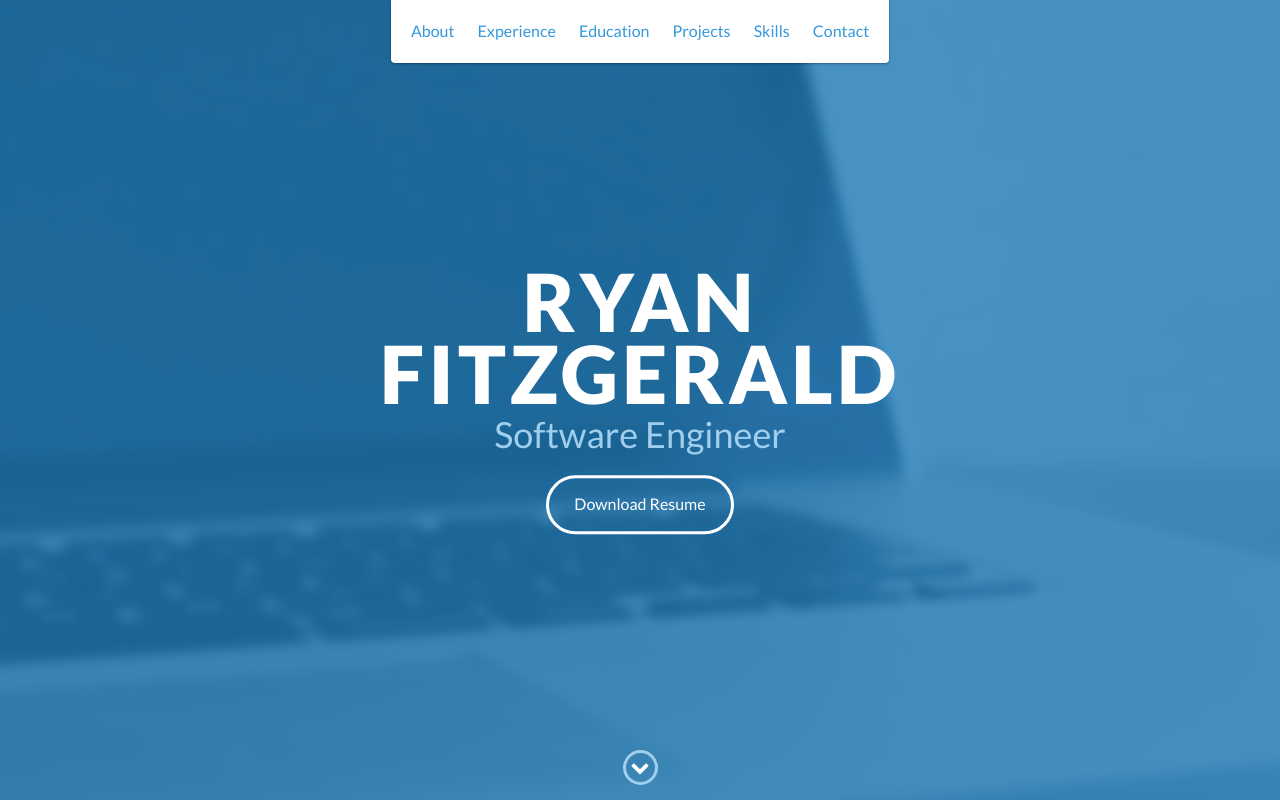
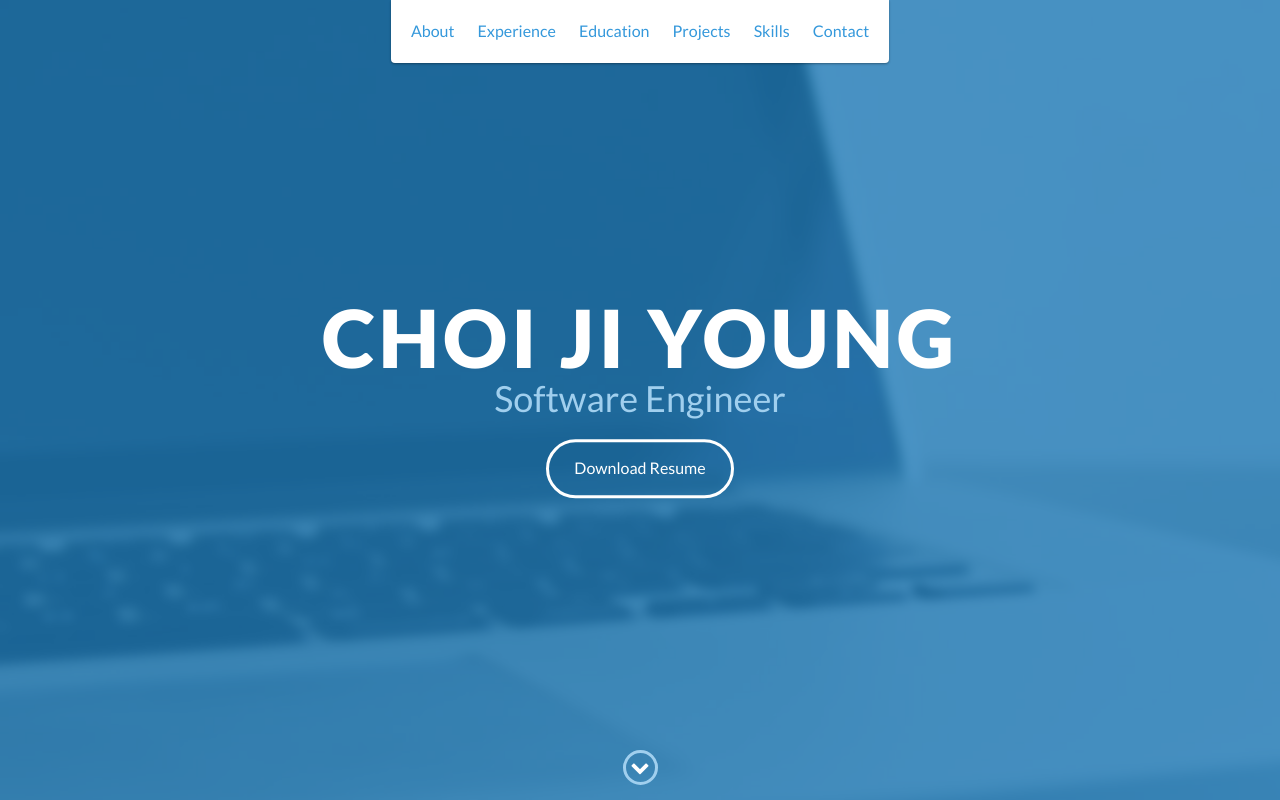
Before and after one commit to jero2/portfolio-jiyoung.github.io, a website: page index.html in a window 1280 px wide. Shown: the top 800 px of the page. Drawn offline with nearby package versions, Linux system fonts and the light colour scheme.

Commit message:
Update index.html

```diff
--- a/index.html
+++ b/index.html
@@ -48,7 +48,7 @@
 
     <div id="lead">
         <div id="lead-content">
-            <h1>Ryan Fitzgerald</h1>
+            <h1>CHOI JI YOUNG</h1>
             <h2>Software Engineer</h2>
             <a href="#" class="btn-rounded-white">Download Resume</a>
         </div>
```
